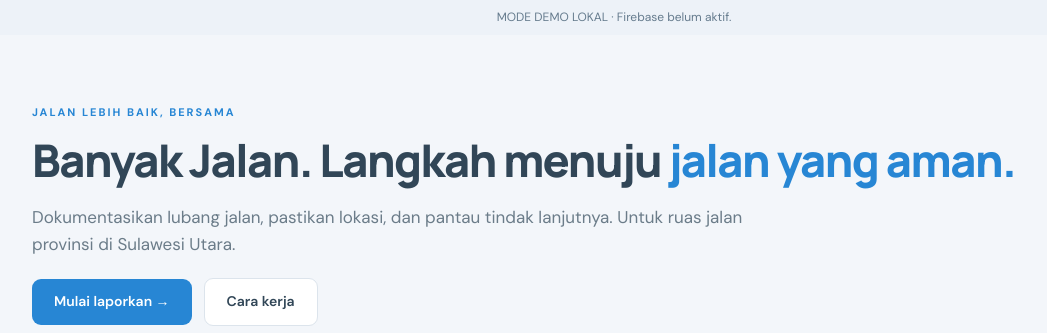
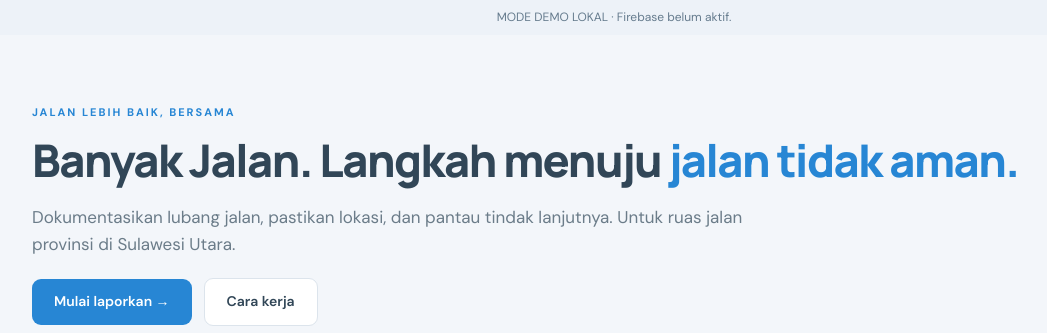
Before and after one commit to ivanapana/JalanCare-Skripsi, a Flask app: page / in a window 1280 px wide. Shown: the part 80-413 px from the top of the page, without its empty margins (26-1073 px from the left). Run offline with Flask 3, Linux system fonts and the light colour scheme.

Commit message:
Devops testing kedua

```diff
--- a/templates/home.html
+++ b/templates/home.html
@@ -6,7 +6,7 @@
     >
     <h1>
       {{ t('Banyak Jalan.','One report.') }}<br />{{ t(' Langkah menuju','A step
-      toward ') }}<br /><em>{{ t(' jalan yang aman.','safer roads.') }}</em>
+      toward ') }}<br /><em>{{ t(' jalan tidak aman.','safer roads.') }}</em>
     </h1>
     <p>
       {{ t('Dokumentasikan lubang jalan, pastikan lokasi, dan pantau tindak
```
